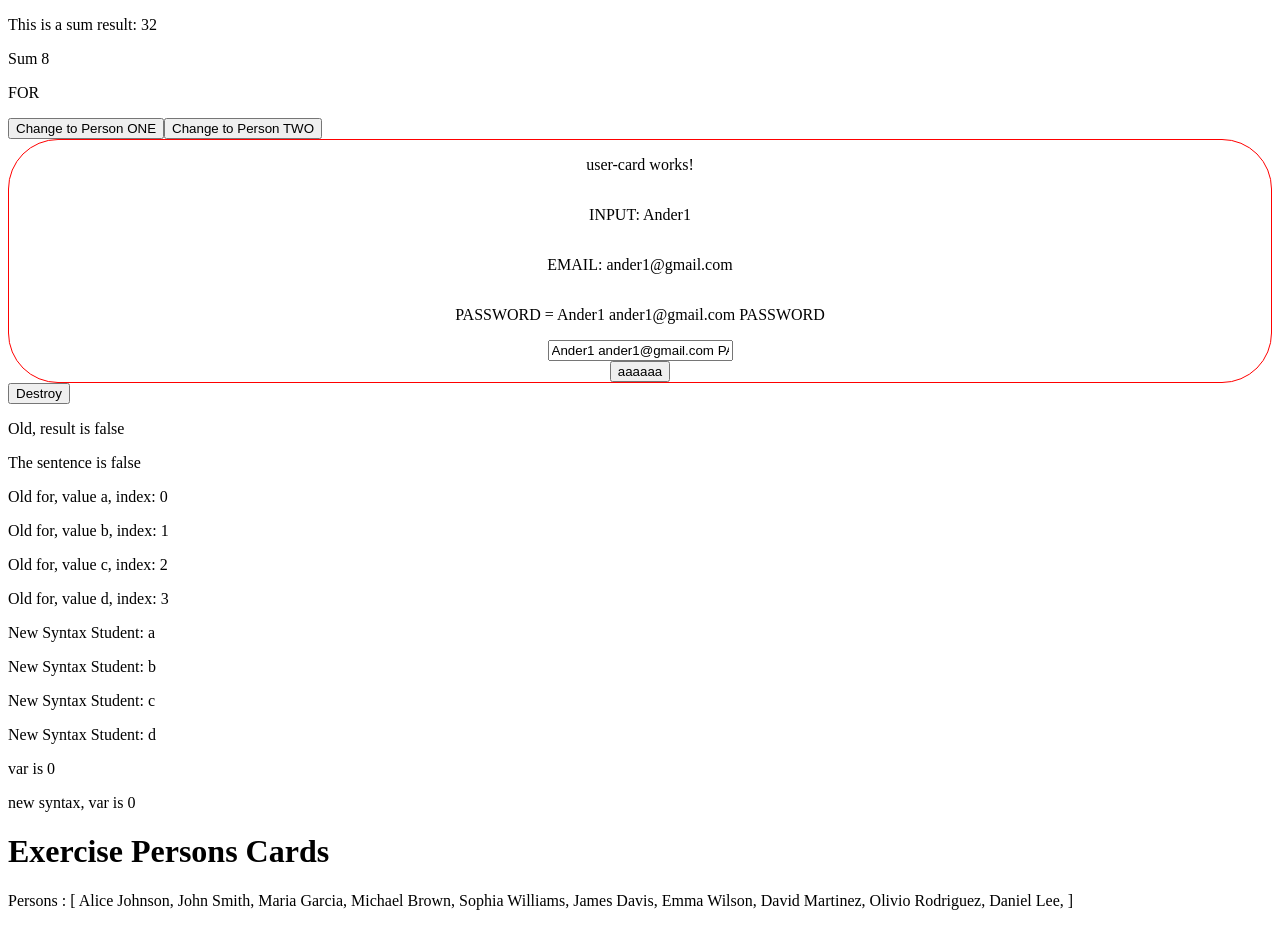
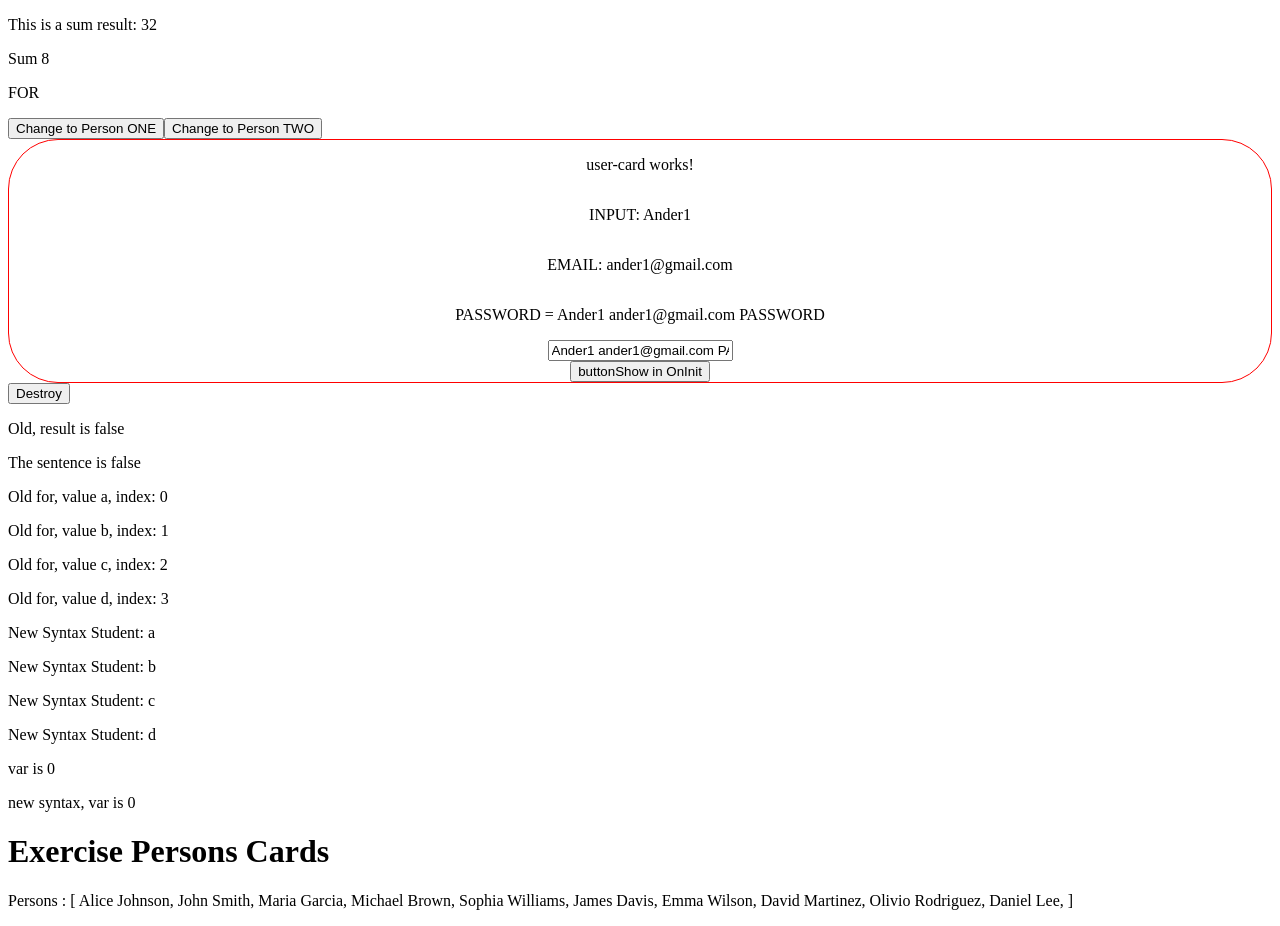
Before and after one commit to AnderMichael/first-angular-project, an Angular app: page / in a window 1280 px wide. Built offline with nearby package versions, Linux system fonts and the light colour scheme.

Commit message:
task1[02-10-2024]: View Child with static option true or false

```diff
--- a/src/app/user-card/user-card.component.html
+++ b/src/app/user-card/user-card.component.html
@@ -7,6 +7,9 @@
 
   <input type="text" [(ngModel)]="password"/>
 
+  <button #buttonShow (click)="showButton = !showButton">Send Data</button>
+@if(showButton){
   <button #buttonTest (click)="onSendData()">Send Data</button>
+}
   <!-- <ng-content></ng-content> -->
 </div>
--- a/src/app/user-card/user-card.component.ts
+++ b/src/app/user-card/user-card.component.ts
@@ -39,8 +39,8 @@ export class UserCardComponent
   showButton: boolean = false;
   @Output() sendData: EventEmitter<string> = new EventEmitter();
 
-  @ViewChild('buttonTest') buttonTest!: ElementRef
-  // @ViewChild('buttonTest', {static: true}) buttonTest!: ElementRef //  Para hacer componentes estáticos
+  @ViewChild('buttonTest', { static: false }) buttonTest!: ElementRef;
+  @ViewChild('buttonShow', { static: true }) buttonShow!: ElementRef; //  Para hacer componentes estáticos
 
   constructor() {
     console.log('USER CARD FROM CONSTRUCTOR');
@@ -75,6 +75,9 @@ export class UserCardComponent
   ngAfterViewInit(): void {
     console.log('NG AFTER VIEW INIT');
     // console.log(this.buttonTest); // Para ver los atributos de un lemento html en el DOM
-    this.buttonTest.nativeElement.textContent = "aaaaaa"
+    this.buttonShow.nativeElement.textContent = 'buttonShow in OnInit';
+    if (this.buttonTest) {
+      this.buttonTest.nativeElement.textContent = 'buttonTest in OnInit';
+    }
   }
 }
```
